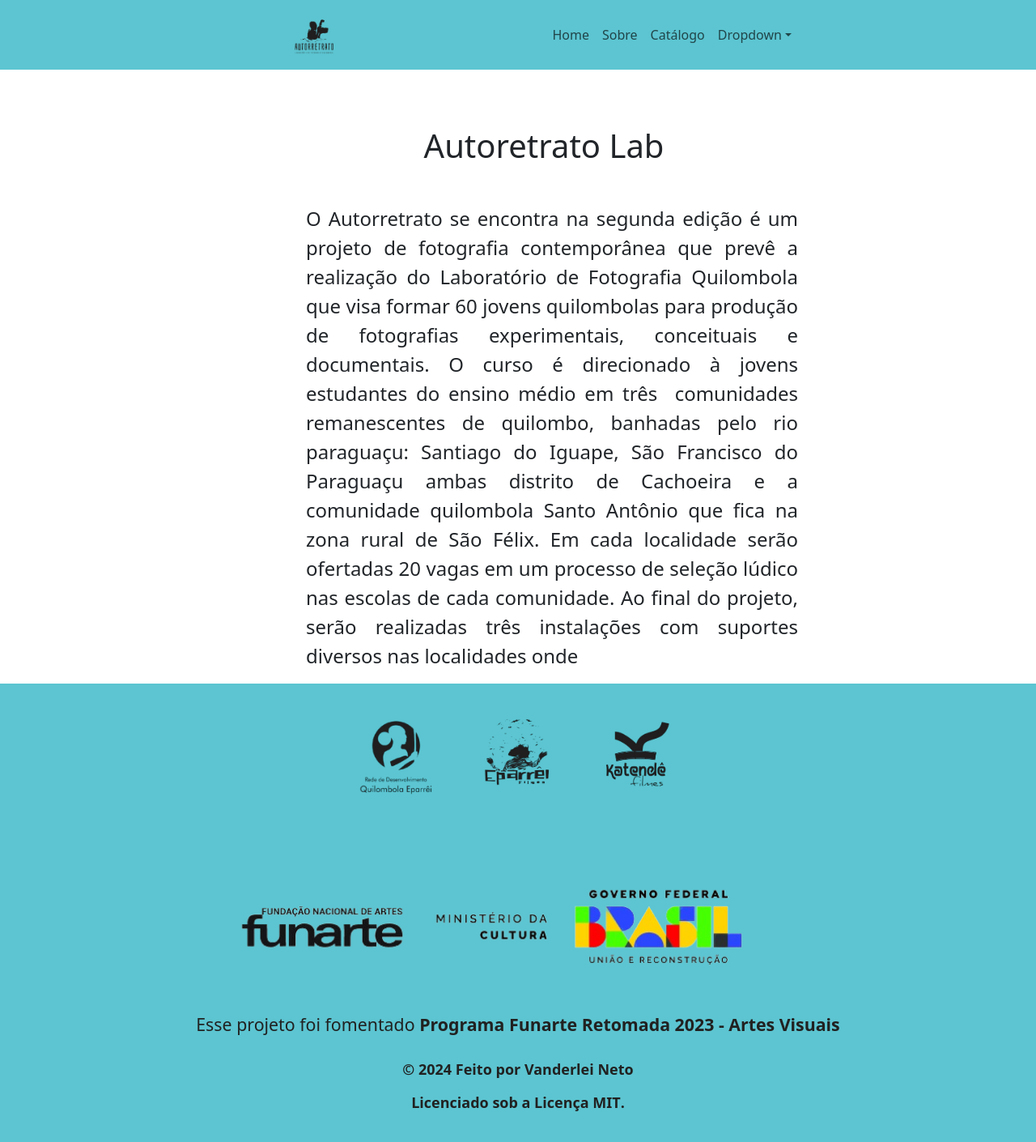
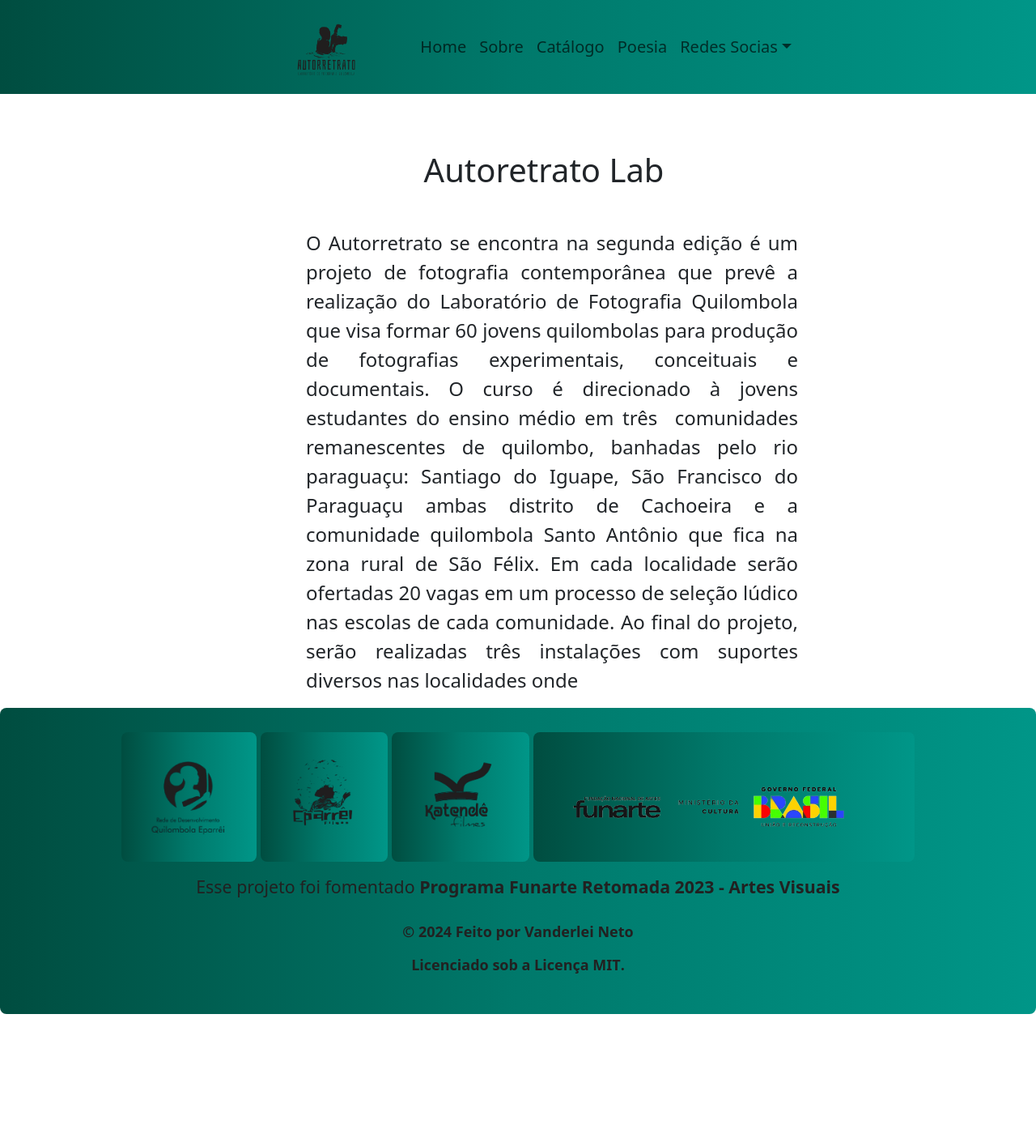
Before and after one commit to autoretaro/lab, a React (Vite) app: page /about in a window 1280 px wide. Shown: the whole page at 81% size. After the commit the page ends 1252 px from the top, so only its background shows below. Built offline with nearby package versions, Linux system fonts and the light colour scheme.

Commit message:
Pagina de poesia

```diff
--- a/package.json
+++ b/package.json
@@ -10,6 +10,7 @@
     "preview": "vite preview"
   },
   "dependencies": {
+    "@fortawesome/fontawesome-free": "^6.7.1",
     "bootstrap": "^5.3.2",
     "i": "^0.3.7",
     "postcss-safe-parser": "^7.0.0",
--- a/src/App.css
+++ b/src/App.css
@@ -6,7 +6,12 @@
 
 
 :root {
-  --background: #5CC5D1;
+  --background: linear-gradient(
+    90deg,
+    #004d40, /* Verde-escuro */
+    #00796b, /* Verde médio */
+    #009688  /* Verde claro */
+);
   --words: #212121;
 }
 
--- a/src/Componets/AppRoutes.jsx
+++ b/src/Componets/AppRoutes.jsx
@@ -2,6 +2,7 @@ import { BrowserRouter as Router, Routes, Route } from "react-router-dom";
 import Home from "./Pages/Home/Home";
 import About from "./Pages/About/About";
 import CatalogComponet from "./Pages/Catalog/CatalogComponet";
+import Poetry from "./Pages/Poetry/Poetry";
 
 
 const AppRoutes = () => {
@@ -11,6 +12,7 @@ const AppRoutes = () => {
                 <Route path="/" element={<Home/>}></Route>
                 <Route path="/about" element={<About/>}></Route>
                 <Route path="/catalog" element={<CatalogComponet/>}></Route>
+                <Route path="/poetry" element={<Poetry/>}></Route>
             </Routes>
         </Router>
     )
--- a/src/Componets/Footer/Footer.css
+++ b/src/Componets/Footer/Footer.css
@@ -1,13 +1,18 @@
-
 .container__footer {
     display: flex;
     flex-wrap: wrap; /* Permite que os itens quebrem linha */
     justify-content: center;
     align-items: center;
     gap: 5px; /* Espaço entre os itens */
+    padding: 30px;
     background: var(--background);
-    padding: 20px;
+    border-radius: 0.5rem;
+
+
+
 }
+
+
 
 .paragraph {
     display: flex;
@@ -35,15 +40,19 @@
 
 /* Ajuste das imagens principais */
 .footer__rede-parrei img,
-.footer_katende_filmes img {
-    width: 100px;
-    height: 100px;
+.footer_katende_filmes img,
+.footer__orizontal img {
+    width: auto;
+    height: 100px; /* Altura fixa */
+    object-fit: contain; /* Ajusta o conteúdo sem distorção */
 }
 
-.footer__orizontal img {
-    width: 750px; /* Maior para destacar */
-    height: auto;
+img:hover {
+    transform: scale(1.1); /* Aumenta a imagem em 10% */
+    transition: transform 0.3s ease; /* Animação suave */
 }
+
+
 
 .footer__vertical {
     display: none;
@@ -63,7 +72,7 @@
 
     .container__footer {
         flex-direction: column; /* Empilha os elementos no mobile */
-        gap: 10px; /* Reduz espaço entre elementos */
+        gap: 20px; /* Reduz espaço entre elementos */
         padding: 10px;
     }
 
@@ -72,14 +81,15 @@
         margin-top: 5px;
     }
 
-    /* Diminui as três primeiras logos (apoio) no mobile */
+    /* Ajusta o tamanho das imagens menores no mobile */
     .footer__rede-parrei img,
     .footer_katende_filmes img {
-        width: 60px; /* Reduz tamanho no mobile */
-        height: 60px;
+        width: auto;
+        height: 60px; /* Reduz altura no mobile */
+
     }
 
-    /* Aumenta a logo do patrocinador no mobile */
+    /* Ajusta o tamanho da logo maior no mobile */
     .footer__vertical img {
         width: 150px;
         height: auto;
--- a/src/Componets/Footer/Footer.jsx
+++ b/src/Componets/Footer/Footer.jsx
@@ -5,35 +5,28 @@ import logoRedeEparrei from "../../assets/img/main/Rede_eparrei.png";
 import logoEparreiFilmes from "../../assets/img/main/Eparrei_filmes.png";
 import logoKatende from "../../assets/img/main/Logo_katende.png";
 
-
-const CreateLogoApoio = ({imgSrc }) => {
+const CreateLogoApoio = ({ imgSrc }) => {
   return (
     <div className="container__footer">
       <img src={imgSrc} alt="" className="" />
-      <div className="">
-      </div>
+      <div className=""></div>
     </div>
   );
-}
+};
 
-const CreateLogoPatrocinio = ({imgSrc }) => {
+const CreateLogoPatrocinio = ({ imgSrc }) => {
   return (
     <div className="footer">
       <div className="container__footer">
         <img src={imgSrc} alt="" className="" />
-        <div className="">
+        <div className=""></div>
       </div>
-
-      </div>
-
     </div>
   );
 };
 
-
-
 const Footer = () => {
-    return(
+  return (
     <div className="container__footer">
       <div className="footer__rede-parrei">
         <CreateLogoApoio imgSrc={logoRedeEparrei} />
@@ -46,24 +39,27 @@ const Footer = () => {
       </div>
       <div className="footer__orizontal">
         <CreateLogoPatrocinio imgSrc={logoPatrocinioOrizonal} />
-
       </div>
       <div className="footer__vertical">
-            <CreateLogoPatrocinio imgSrc={logoPatrocinioVertical}/>
+        <CreateLogoPatrocinio imgSrc={logoPatrocinioVertical} />
       </div>
       <div className="paragraph">
-        <p >Esse projeto foi fomentado <strong>Programa Funarte Retomada 2023 - Artes Visuais</strong></p>
+        <p>
+          Esse projeto foi fomentado <strong>Programa Funarte Retomada 2023 - Artes Visuais</strong>
+        </p>
         <a className="paragraph" href="https://vanderleineto.tech/" target="_blank" rel="noopener noreferrer">
           © {new Date().getFullYear()} Feito por Vanderlei Neto
         </a>
-
         <p className="paragraph">
-         <strong><a href="https://opensource.org/licenses/MIT" target="_blank" rel="noopener noreferrer"> Licenciado sob a <strong>Licença MIT</strong>.</a></strong>
+          <strong>
+            <a href="https://opensource.org/licenses/MIT" target="_blank" rel="noopener noreferrer">
+              Licenciado sob a <strong>Licença MIT</strong>.
+            </a>
+          </strong>
         </p>
-
       </div>
     </div>
-    )
-}
+  );
+};
 
 export default Footer;
--- a/src/Componets/Header/Menu.css
+++ b/src/Componets/Header/Menu.css
@@ -1,3 +1,10 @@
 .logo {
-    width: 60px;
+    width: 7vw;
 }
+
+@media screen and (max-width: 768px) {
+    .logo {
+        width: 15vw;
+    }
+
+}
--- a/src/Componets/Header/Menu.jsx
+++ b/src/Componets/Header/Menu.jsx
@@ -10,30 +10,37 @@ import logo from "../../assets/img/main/Autoretrato.svg";
 //oooo
 function Menu() {
   return (
+    <header>
     <Navbar expand="lg" className="bg">
       <Container>
         <Navbar.Brand as={Link} to="/"><img src={logo} alt="" className='logo'/></Navbar.Brand>
         <Navbar.Toggle aria-controls="basic-navbar-nav" />
         <Navbar.Collapse id="basic-navbar-nav">
-          <Nav className="ms-auto"> {/* Use ms-auto to align items to the right */}
+          <Nav className="ms-auto fs-5"> {/* Use ms-auto to align items to the right */}
             <Nav.Link as={Link} to="/">Home</Nav.Link>
             <Nav.Link as={Link} to="/about">Sobre</Nav.Link>
             <Nav.Link as={Link} to="/catalog">Catálogo</Nav.Link>
-            <NavDropdown title="Dropdown" id="basic-nav-dropdown">
-              <NavDropdown.Item as={Link} to="/action/3.1">Action</NavDropdown.Item>
+            <Nav.Link as={Link} to="/poetry">Poesia</Nav.Link>
+            <NavDropdown title="Redes Socias" id="basic-nav-dropdown">
+              {/* <NavDropdown.Item as={Link} to="/action/3.1">Action</NavDropdown.Item>
               <NavDropdown.Item as={Link} to="/action/3.2">
                 Another action
-              </NavDropdown.Item>
-              <NavDropdown.Item as={Link} to="/action/3.3">Something</NavDropdown.Item>
+              </NavDropdown.Item> */}
+              <NavDropdown.Item as={Link} to="/action/3.3"></NavDropdown.Item>
               <NavDropdown.Divider />
-              <NavDropdown.Item as={Link} to="/action/3.4">
-                Separated link
-              </NavDropdown.Item>
+                  <NavDropdown.Item href="https://www.instagram.com" target="_blank" className='fs-5'>
+              <i className="fab fa-instagram"></i> Instagram
+            </NavDropdown.Item>
+            <NavDropdown.Item href="https://www.facebook.com" target="_blank" className='fs-5'>
+              <i className="fab fa-facebook"></i> Facebook
+            </NavDropdown.Item>
+
             </NavDropdown>
           </Nav>
         </Navbar.Collapse>
       </Container>
     </Navbar>
+  </header>
   );
 }
 
--- a/src/Componets/Pages/Catalog/Catalog.css
+++ b/src/Componets/Pages/Catalog/Catalog.css
@@ -5,12 +5,10 @@
 
   .cards-container {
     display: flex;
-    border: solid 1px red;
     justify-content: center;
   }
 
   .cards {
-    border: solid 1px rgb(16, 195, 102);
     display: flex;
     flex-direction: row;
     flex-wrap: wrap; /* Para que os cards possam envolver para a próxima linha */
@@ -19,11 +17,13 @@
   }
 
   .cards-box {
-    border: solid 1px red;
+    border: solid 1px #ccc;
+    background-color: #dbedeb;
     max-height: 320px;
     margin: 30px;
     flex: 1; /* Para que os cards tenham largura igual */
     text-align: center;
+    max-width: 302px;
   }
 
 
--- /dev/null
+++ b/src/Componets/Pages/Poetry/Poetry.jsx
@@ -0,0 +1,36 @@
+import Menu from "../../Header/Menu";
+
+const PoetryComponent = ({ title, paragraph }) => {
+  return (
+    <div className="mb-5">
+      <div className="text-center mb-3">
+        <h2 className="display-4 font-italic">{title}</h2>
+      </div>
+      <div className="poetry-paragraph">
+        <p className="lead text-justify">{paragraph}</p>
+      </div>
+    </div>
+  );
+};
+
+const Poetry = () => {
+  return (
+    <div>
+      <header><Menu /></header>
+      <main className="container py-5">
+        <div className="poetry">
+          <h1 className="text-center mb-4 display-3">Poesias</h1>
+          <div>
+            <PoetryComponent
+              title="O Autorretrato"
+              paragraph="O Autorretrato se encontra na segunda edição e é um projeto de fotografia contemporânea que prevê a realização do Laboratório de Fotografia Quilombola. O curso visa formar 60 jovens quilombolas para a produção de fotografias experimentais, conceituais e documentais. A formação será em três comunidades remanescentes de quilombo, banhadas pelo rio Paraguaçu: Santiago do Iguape, São Francisco do Paraguaçu, ambas distritos de Cachoeira, e a comunidade quilombola Santo Antônio, localizada na zona rural de São Félix. Em cada localidade serão ofertadas 20 vagas em um processo de seleção lúdico nas escolas dessas comunidades. Ao final do projeto, serão realizadas três instalações com suportes diversos nas localidades onde."
+            />
+            {/* Adicione mais componentes PoetryComponent conforme necessário */}
+          </div>
+        </div>
+      </main>
+    </div>
+  );
+};
+
+export default Poetry;
```
Also changed, not shown: 1 other file (tests, documents, lock files or other folders). Lines whose indentation alone changed are shown as unchanged.
